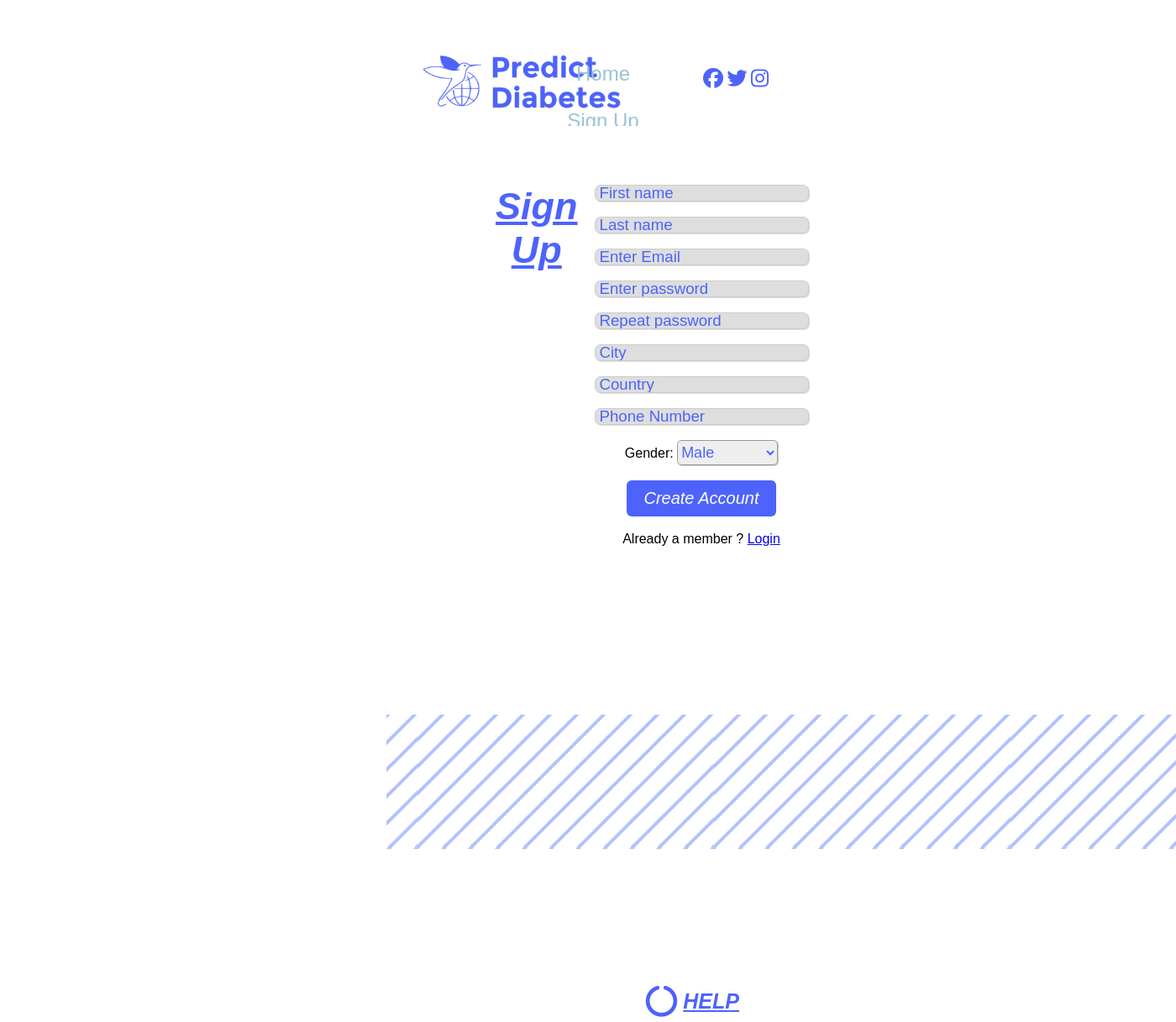
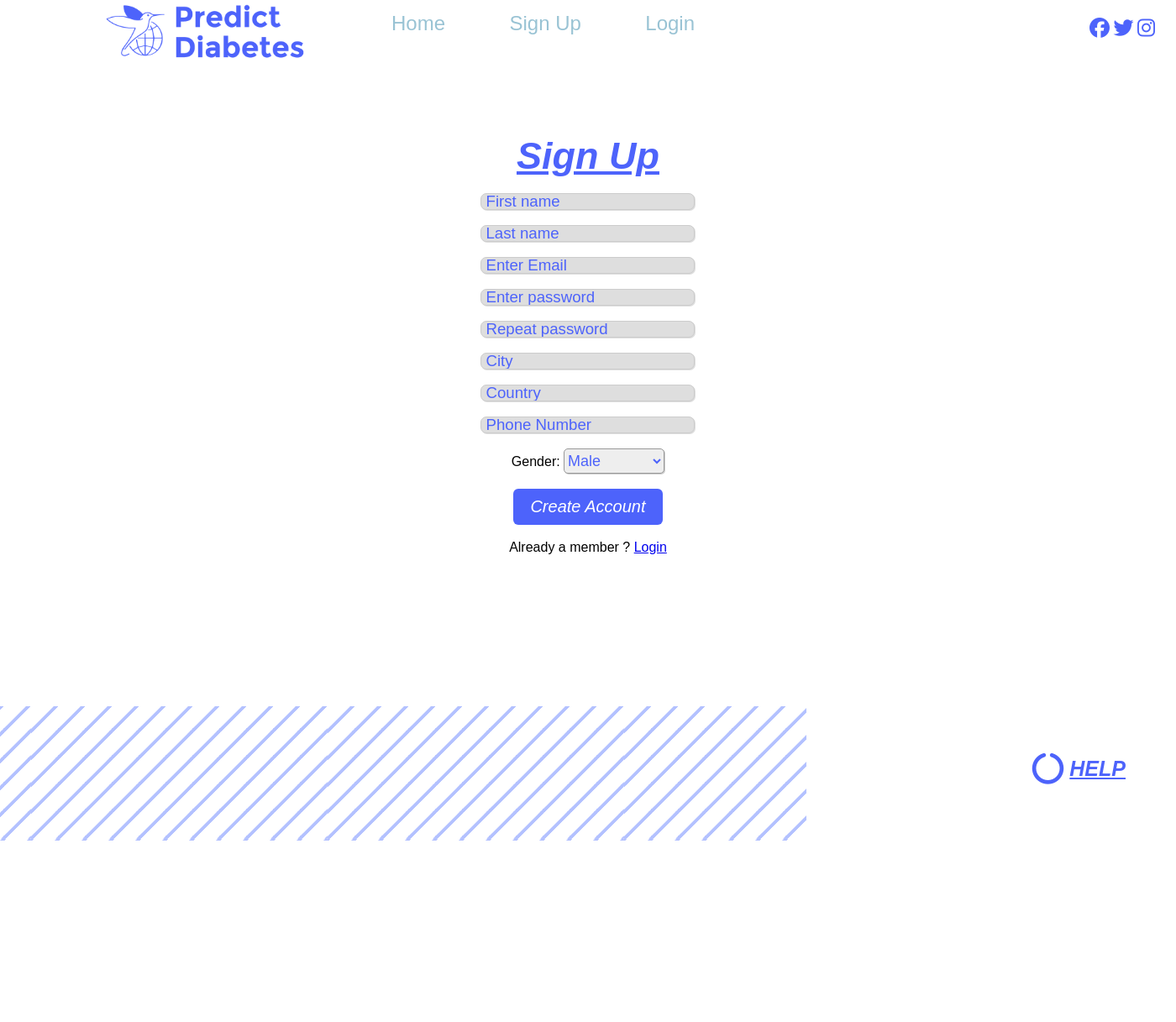
Before and after one commit to youssefkhaled20190/Diabetes-prediction-system, a Flask app: page /signup in a window 1400 px wide; the page is wider, and only the part inside the window is pictured. Shown: that part at 84% size. After the commit the page ends 1001 px from the top of that part, so only its background shows below. Run offline with Flask 3, Linux system fonts and the light colour scheme; parts of the project's set-up code (start-up, migrations or seed data) failed here and were passed over; some libraries are stand-ins or nearby versions.

Commit message:
fiix signup

```diff
--- a/website/static/css/signup.css
+++ b/website/static/css/signup.css
@@ -1,7 +1,7 @@
 /* start form */
-@media only screen and (max-width: 700px) {}
 
-.container .signUp u {
+
+.signup-container .signUp u {
   color:#4D63FB;
   font-family: Arial, Helvetica, sans-serif ;
   font-style: italic;
@@ -9,7 +9,7 @@
   font-weight: bold;
 }
 
-.container {
+.signup-container {
   max-width: 500px;
   margin: 50px auto;
   width: 50%;
--- a/website/templates/base.html
+++ b/website/templates/base.html
@@ -7,8 +7,6 @@
   <meta name="viewport" content="width=device-width, initial-scale=1">
   <link rel="stylesheet" type="text/css" href="{{url_for('static' ,filename='css/main.css')}}" />
   <script src="https://kit.fontawesome.com/51a791caa3.js" crossorigin="anonymous"></script>
-  <!-- Load an icon library to show a hamburger menu (bars) on small screens -->
-  <link rel="stylesheet" href="https://cdnjs.cloudflare.com/ajax/libs/font-awesome/4.7.0/css/font-awesome.min.css">
 
 
 
@@ -90,13 +88,6 @@
     {% endblock %}
 
   </main>
-
-
-
-
-
-
-
   <footer class=" child site-footer">
     <img src="static/1Artboard 1.png">
     <div class="help">
--- a/website/templates/signup.html
+++ b/website/templates/signup.html
@@ -3,7 +3,7 @@
 
 {% block content %}
 <!-- start signup-->
-<div class="container">
+<div class="signup-container">
   <div class="signUp"><u>Sign Up</u></div><br>
   <form method="POST">
     <input type="text" id="firstname" name="First Name" placeholder="First name" required><br>
```
